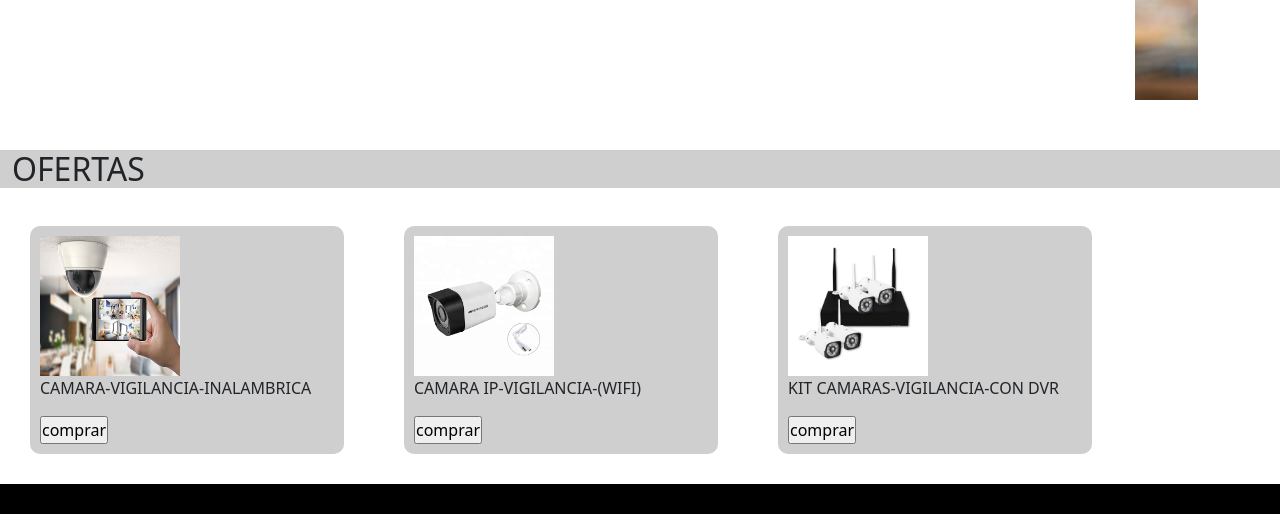
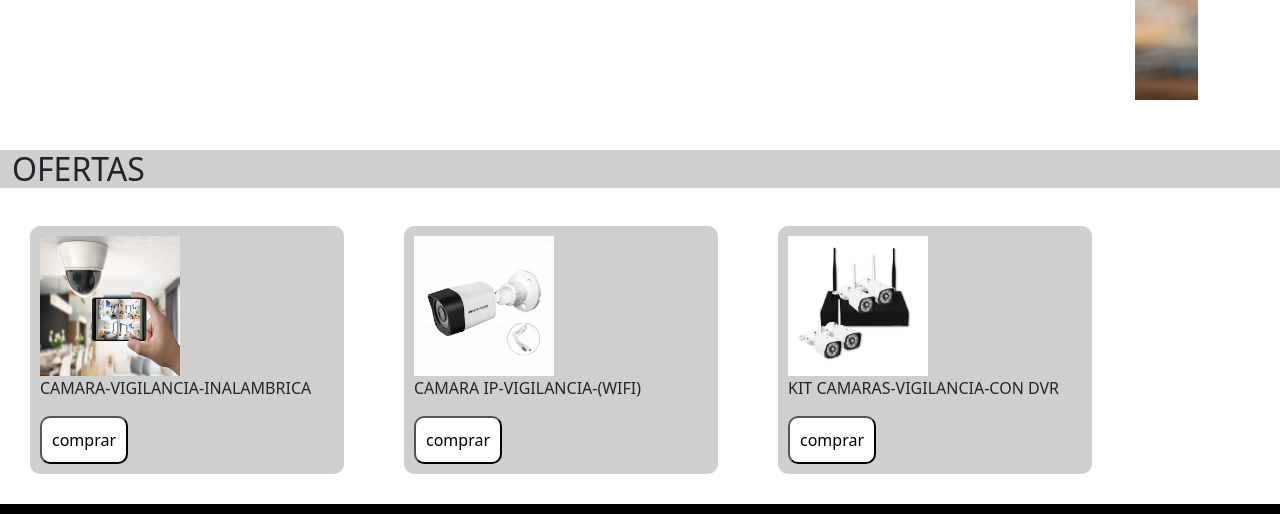
Before and after one commit to LucasJarrys/PFJarrys, a plain HTML site: page index.html in a window 1280 px wide. Shown: the part 760-1274 px from the top of the page. Drawn offline with nearby package versions, Linux system fonts and the light colour scheme.

Commit message:
ultimos detalles en css

```diff
--- a/index.html
+++ b/index.html
@@ -93,21 +93,21 @@
         <img src="page/Media/camara-vigilancia-inalambrica.jpg" alt="camara-inalambrica" class="imagen-oferta">
         <p>CAMARA-VIGILANCIA-INALAMBRICA</p>
         <form action="button" method="get">
-            <input type="button" value="comprar">
+            <input class="boton" type="button" value="comprar">
         </form>
     </div>
     <div class=" col-xs-8 col-md-3 camaras camara">
         <img src="page/Media/camara-IP.jpg" class="imagen-oferta">
         <p>CAMARA IP-VIGILANCIA-(WIFI)</p>
         <form action="button" method="get">
-            <input type="button" value="comprar">
+            <input class="boton" type="button" value="comprar">
         </form>
     </div>
     <div  class=" col-xs-8 col-md-3 camaras camara">
         <img src="page/Media/Camaras-con-DVR.jpg" class="imagen-oferta">
         <p>KIT CAMARAS-VIGILANCIA-CON DVR</p>
         <form action="button" method="get">
-            <input type="button" value="comprar">
+            <input class="boton" type="button" value="comprar">
         </form>
     </div>
     </section>
--- a/style.css
+++ b/style.css
@@ -148,3 +148,19 @@ img.imagen-4{
 .logo{
     width: 90px;
 }
+
+.boton{
+    background-color: white;
+    border-radius: 10px;
+    color: black;
+    padding: 10px;
+    text-decoration: none;
+}
+
+.boton:hover {
+    background-color:  rgb(207, 207, 207);
+    border-radius: 10px;
+    color: white;
+    padding: 10px;
+    text-decoration: none;
+}
```
Also changed, not shown: page/instalacione.html (+3 -0 lines).
